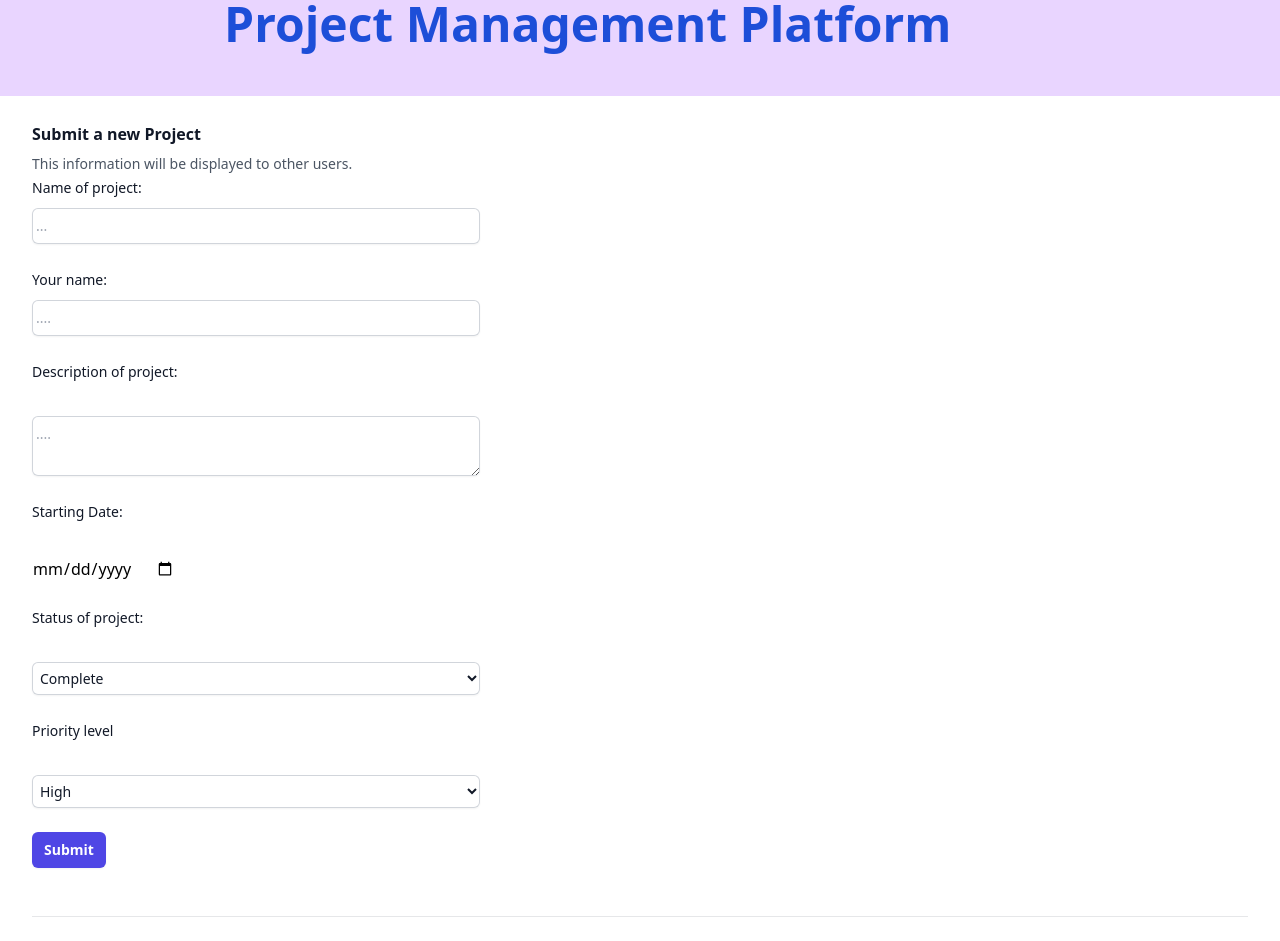
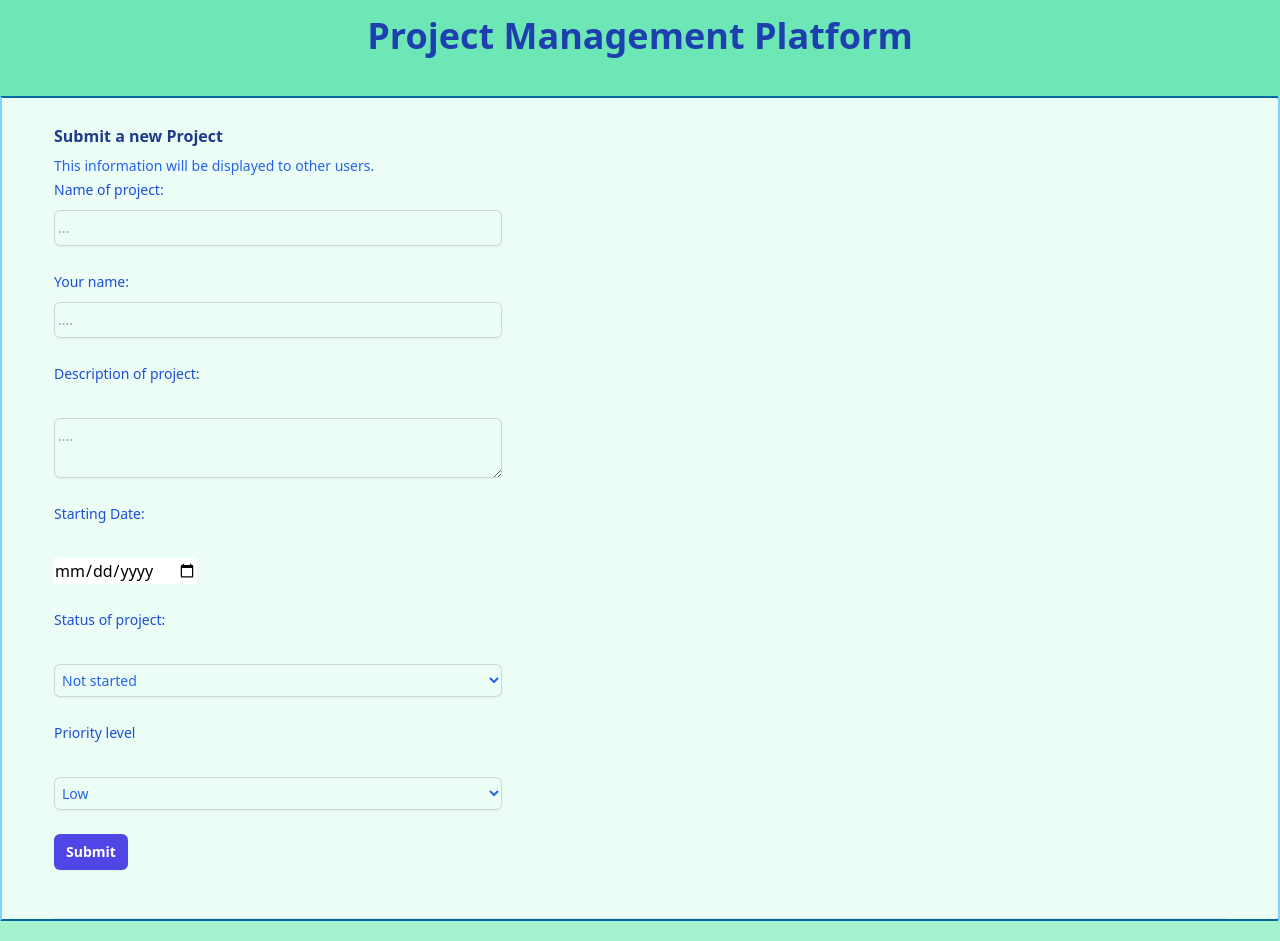
Before and after one commit to kjb2104/Kate-Blacklock-take-home-task, a React (Vite) app: page / in a window 1280 px wide. Before the commit the page ends 917 px from the top, so only its background shows below. Built offline with nearby package versions, Linux system fonts and the light colour scheme.

Commit message:
add further styling and ensure there is consistency across both pages

```diff
--- a/index.html
+++ b/index.html
@@ -8,7 +8,5 @@
   <body>
     <div id="root"></div>
     <script type="module" src="/src/index.tsx"></script>
-    <script type="module" src="/src/components/form.tsx"></script>
-    <script type="module" src="/src/components/project-result.tsx"></script>
   </body>
 </html>
--- a/src/App.tsx
+++ b/src/App.tsx
@@ -7,11 +7,11 @@ export default function App() {
 
 
   return (
-    <main className="flex flex-col">
-      <header className="flex h-24 bg-purple-200">
-        <h1 className="pt-0 mx-56 text-5xl font-semibold text-blue-700">Project Management Platform</h1>
+    <main className="flex flex-col bg-emerald-200">
+      <header className="flex h-24 bg-emerald-300">
+        <h1 className=" h-16 m-auto text-4xl font-bold text-blue-800">Project Management Platform</h1>
       </header>
-
+{/* add background and header colours to correspond with overall blue/emerald theme */}
       <Routes>
         <Route path="/" element={<ProjectForm />} />
         <Route path="/project-result" element={<ProjectResult />} />
--- a/src/components/form.tsx
+++ b/src/components/form.tsx
@@ -21,18 +21,21 @@ const ProjectForm = () => {
   //use react hook form SubmitHandler to access the data when the form is submitted
 
   return (
-    <form onSubmit={handleSubmit(onSubmit)}>
+    <form
+      className="border-2 rounded-r border-y-sky-700 border-x-sky-300 bg-emerald-50 px-5 mb-5"
+      onSubmit={handleSubmit(onSubmit)}
+    >
       <br />
       <div className="mx-8">
         <div className="space-y-12">
           <div className="border-b border-gray-900/10 pb-12">
-            <h2 className="text-base font-semibold leading-7 text-gray-900">
+            <h2 className="text-base font-semibold leading-7 text-blue-900">
               Submit a new Project
             </h2>
-            <p className="mt-1 text-sm leading-6 text-gray-600">
+            <p className="mt-1 text-sm leading-6 text-blue-600">
               This information will be displayed to other users.
             </p>
-            <label className="block text-sm font-medium leading-6 text-gray-900">
+            <label className="block text-sm font-medium leading-6 text-blue-700">
               Name of project:
             </label>
             <div className="mt-2">
@@ -77,7 +80,7 @@ const ProjectForm = () => {
             </div>
             {/* add error handling to the form validation to inform the user what the specific issue is  */}
             <br />
-            <label className="block text-sm font-medium leading-6 text-gray-900">
+            <label className="block text-sm font-medium leading-6 text-blue-700">
               Your name:
             </label>
             <div className="mt-2">
@@ -112,7 +115,7 @@ const ProjectForm = () => {
             </div>
 
             <br />
-            <label className="block text-sm font-medium leading-6 text-gray-900">
+            <label className="block text-sm font-medium leading-6 text-blue-700">
               Description of project:
             </label>
             <br />
@@ -157,11 +160,11 @@ const ProjectForm = () => {
             </div>
 
             <br />
-            <label className="block text-sm font-medium leading-6 text-gray-900">
+            <label className="block text-sm font-medium leading-6 text-blue-700">
               Starting Date:
             </label>
             <br />
-            <div className="mt-2">
+            <div className="mt-2 bg-emerald-50">
               <input type="date" {...register("Date", { required: true })} />
 
               {errors.Date?.type === "required" && (
@@ -174,19 +177,26 @@ const ProjectForm = () => {
               )}
             </div>
             <br />
-            <label className="block text-sm font-medium leading-6 text-gray-900">
+            <label className="block text-sm font-medium leading-6 text-blue-700">
               Status of project:
             </label>
             <br />
             <div className="mt-2">
               <div className="flex rounded-md shadow-sm ring-1 ring-inset ring-gray-300 focus-within:ring-2 focus-within:ring-inset focus-within:ring-indigo-600 sm:max-w-md">
                 <select
-                  className="block flex-1 border-0 bg-transparent py-1.5 pl-1 text-gray-900 placeholder:text-gray-400 focus:ring-0 sm:text-sm sm:leading-6"
+                  defaultValue="Not started"
+                  className="block flex-1 border-0 bg-transparent py-1.5 pl-1 text-blue-600 placeholder:text-blue-600 focus:ring-0 sm:text-sm sm:leading-6"
                   {...register("Status", { required: true })}
                 >
-                  <option value="Complete">Complete</option>
-                  <option value="Working on it">Working on it</option>
-                  <option value="Not started">Not started</option>
+                  <option className="text-blue-600" value="Complete">
+                    Complete
+                  </option>
+                  <option className="text-blue-600" value="Working on it">
+                    Working on it
+                  </option>
+                  <option className="text-blue-600" value="Not started">
+                    Not started
+                  </option>
                 </select>
               </div>
             </div>
@@ -202,19 +212,26 @@ const ProjectForm = () => {
             </div>
 
             <br />
-            <label className="block text-sm font-medium leading-6 text-gray-900">
+            <label className="block text-sm font-medium leading-6 text-blue-700">
               Priority level
             </label>
             <br />
             <div className="mt-2">
               <div className="flex rounded-md shadow-sm ring-1 ring-inset ring-gray-300 focus-within:ring-2 focus-within:ring-inset focus-within:ring-indigo-600 sm:max-w-md">
                 <select
-                  className="block flex-1 border-0 bg-transparent py-1.5 pl-1 text-gray-900 placeholder:text-gray-400 focus:ring-0 sm:text-sm sm:leading-6"
+                  defaultValue="Low"
+                  className="block flex-1 border-0 bg-transparent py-1.5 pl-1 text-blue-600 placeholder:text-blue-600 focus:ring-0 sm:text-sm sm:leading-6"
                   {...register("Priority", { required: true })}
                 >
-                  <option value="High">High</option>
-                  <option value="Medium">Medium</option>
-                  <option value="Low">Low</option>
+                  <option className="text-blue-600" value="High">
+                    High
+                  </option>
+                  <option className="text-blue-600" value="Medium">
+                    Medium
+                  </option>
+                  <option className="text-blue-600" value="Low">
+                    Low
+                  </option>
                 </select>
               </div>
             </div>
--- a/src/index.tsx
+++ b/src/index.tsx
@@ -13,5 +13,4 @@ root.render(
       <App />
     </React.StrictMode>
   </BrowserRouter>
-
 );
```
Also changed, not shown: src/components/project-result.tsx (+101 -25 lines).
